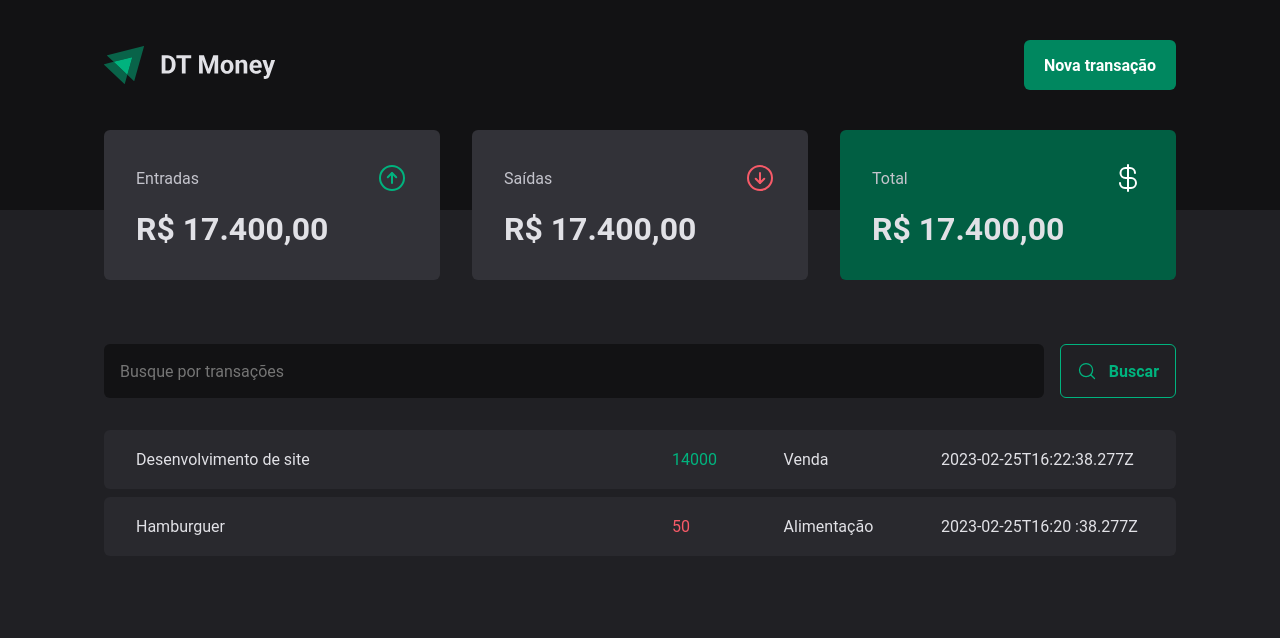
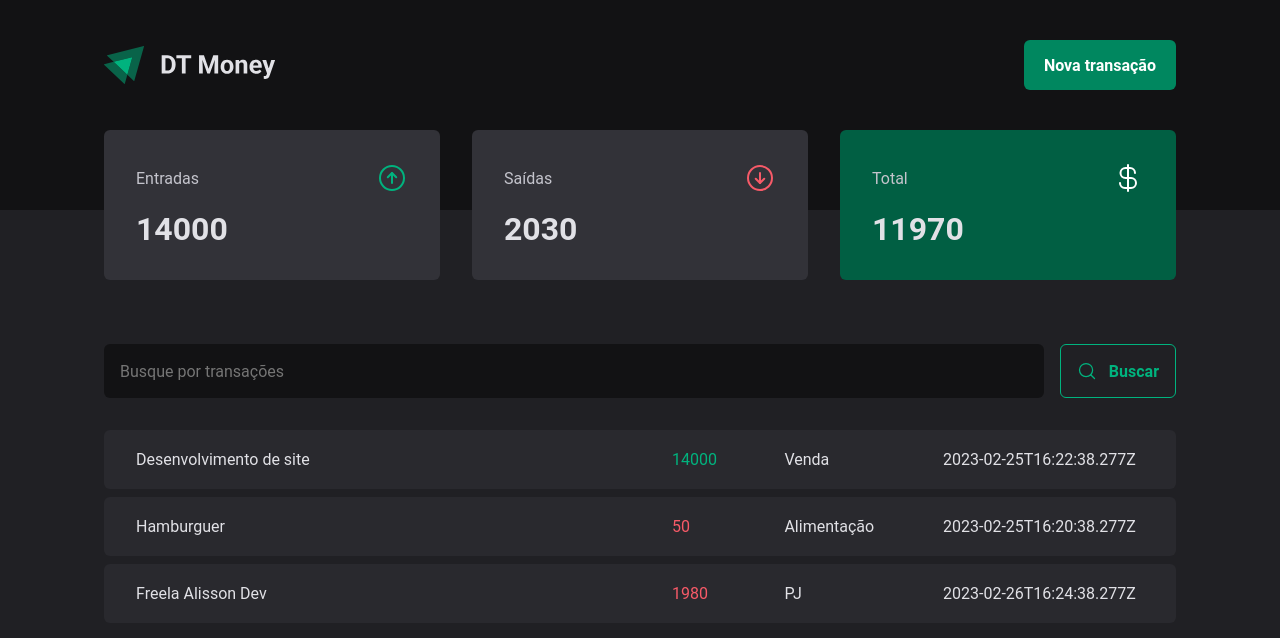
Before and after one commit to alissondiniz20/financesControl, a React app: page / in a window 1280 px wide. Shown: the top 638 px of the page. Built offline with nearby package versions, Linux system fonts and the light colour scheme; data requests are answered from the project's data file; the HTML template or start-up script is replaced by a standard one.

Commit message:
Resumo cálculo de transações

```diff
--- a/server.json
+++ b/server.json
@@ -14,7 +14,15 @@
       "type": "outcome",
       "category": "Alimentação",
       "price": 50,
-      "createdAt": "2023-02-25T16:20 :38.277Z"
+      "createdAt": "2023-02-25T16:20:38.277Z"
+    },
+    {
+      "id": 3,
+      "description": "Freela Alisson Dev",
+      "type": "outcome",
+      "category": "PJ",
+      "price": 1980,
+      "createdAt": "2023-02-26T16:24:38.277Z"
     }
   ]
 }
--- a/src/components/Summary/index.tsx
+++ b/src/components/Summary/index.tsx
@@ -5,6 +5,25 @@
 
 export function Summary() {
   const { transactions } = useContext(TransactionsContext);
+
+  const summary = transactions.reduce(
+    (acc, transaction) => {
+      if (transaction.type === "income") {
+        acc.income += transaction.price;
+        acc.total += transaction.price;
+      } else {
+        acc.outcome += transaction.price;
+        acc.total -= transaction.price;
+      }
+
+      return acc;
+    },
+    {
+      income: 0,
+      outcome: 0,
+      total: 0,
+    }
+  );
 
   console.log(transactions);
 
@@ -16,7 +35,7 @@
           <ArrowCircleUp size={32} color="#00b37e" />
         </header>
 
-        <strong>R$ 17.400,00</strong>
+        <strong>{summary.income}</strong>
       </SummaryCard>
 
       <SummaryCard>
@@ -25,7 +44,7 @@
           <ArrowCircleDown size={32} color="#f75a68" />
         </header>
 
-        <strong>R$ 17.400,00</strong>
+        <strong>{summary.outcome}</strong>
       </SummaryCard>
 
       <SummaryCard variant="green">
@@ -34,7 +53,7 @@
           <CurrencyDollar size={32} color="#fff" />
         </header>
 
-        <strong>R$ 17.400,00</strong>
+        <strong>{summary.total}</strong>
       </SummaryCard>
     </SummaryContainer>
   );
```
